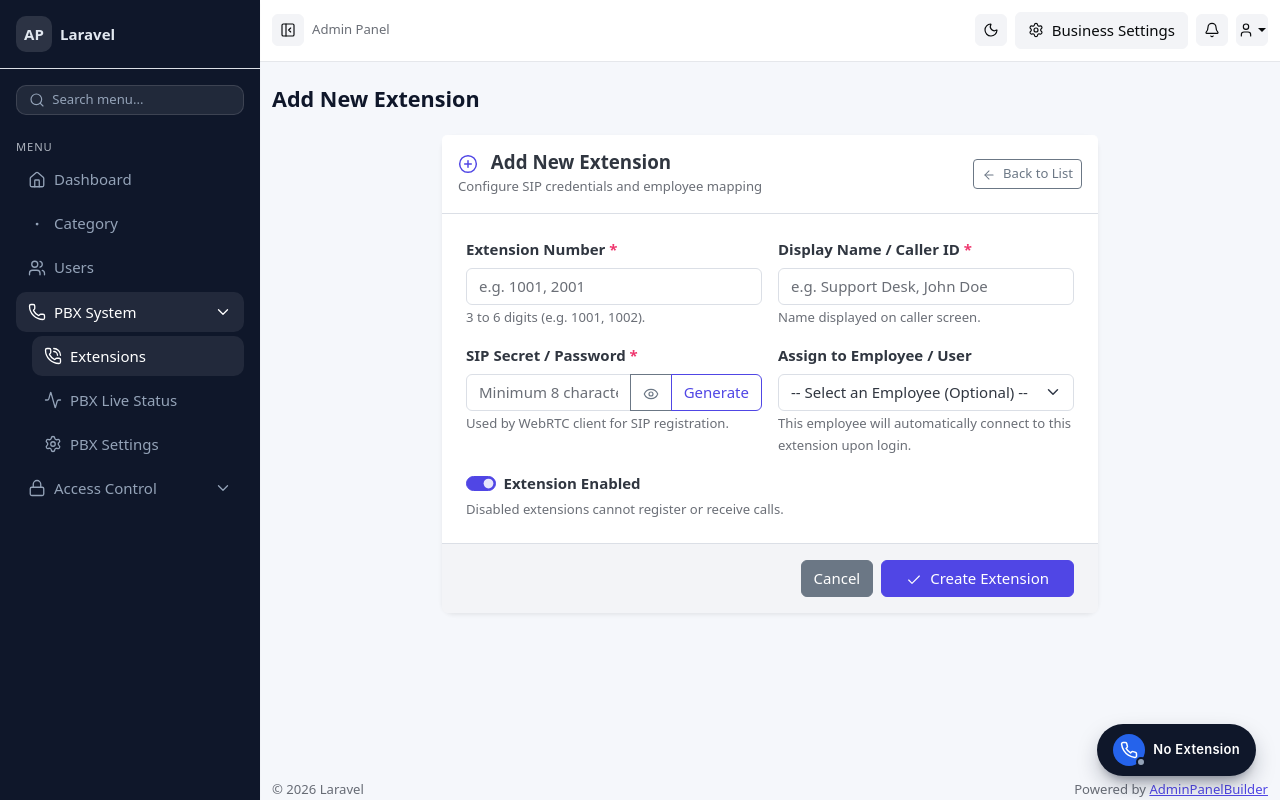
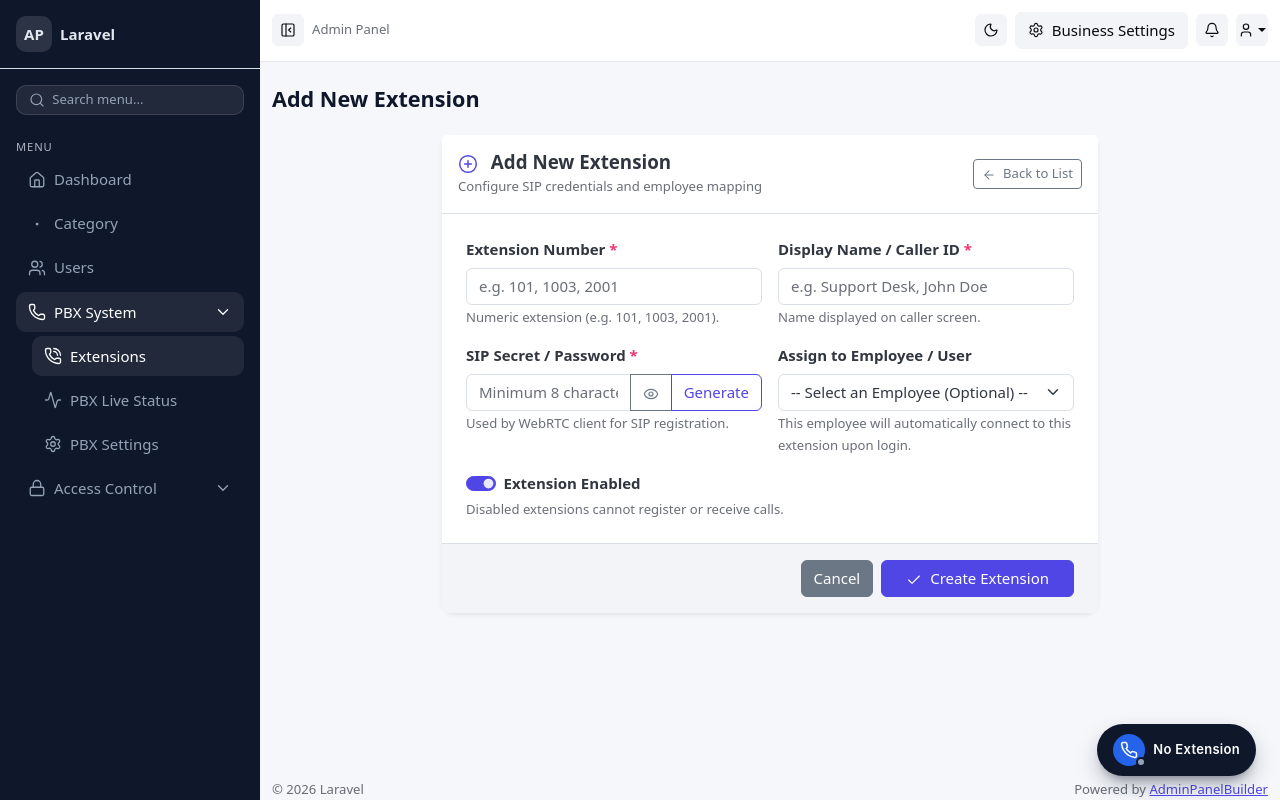
Before and after one commit to AmdadulShakib/pbx, a Laravel app: page /admin/pbx/extensions/create in a window 1280 px wide. Run offline with Laravel 12, Linux system fonts and the light colour scheme; a user stored in the database is signed in; data comes from the database, SQL or seed files in the repository; data that the repository does not hold is empty; parts of the project's set-up code (start-up, migrations or seed data) failed here and were passed over; some libraries are stand-ins or nearby versions.

Commit message:
fix(pbx): allow arbitrary numeric extensions without restrictions

```diff
--- a/app/Http/Controllers/Web/Admin/PbxExtensionController.php
+++ b/app/Http/Controllers/Web/Admin/PbxExtensionController.php
@@ -78,12 +78,12 @@ class PbxExtensionController extends Controller
 
         $data = $request->validate([
             'extension' => [
-                'required', 'digits_between:3,6',
-                'not_regex:/^10[01][0-9]$/',
+                'required',
+                'digits_between:2,8',
                 Rule::unique('pbx_extensions', 'extension')->ignore($id),
             ],
             'name'     => ['required', 'string', 'max:50'],
-            'password' => [$ext ? 'nullable' : 'required', 'string', 'min:8', 'max:64'],
+            'password' => [$ext ? 'nullable' : 'required', 'string', 'min:4', 'max:64'],
             'user_id'  => [
                 'nullable', 'exists:users,id',
                 Rule::unique('pbx_extensions', 'user_id')->ignore($id),
--- a/resources/views/admin/pbx/extensions/form.blade.php
+++ b/resources/views/admin/pbx/extensions/form.blade.php
@@ -55,11 +55,11 @@
                                    id="extension"
                                    name="extension"
                                    value="{{ old('extension', $extension->extension) }}"
-                                   placeholder="e.g. 1001, 2001"
+                                   placeholder="e.g. 101, 1003, 2001"
                                    required
-                                   pattern="[0-9]{3,6}"
-                                   maxlength="6">
-                            <small class="text-muted">{{ __('3 to 6 digits (e.g. 1001, 1002).') }}</small>
+                                   pattern="[0-9]{2,8}"
+                                   maxlength="8">
+                            <small class="text-muted">{{ __('Numeric extension (e.g. 101, 1003, 2001).') }}</small>
                             @error('extension')
                                 <div class="invalid-feedback">{{ $message }}</div>
                             @enderror
```
